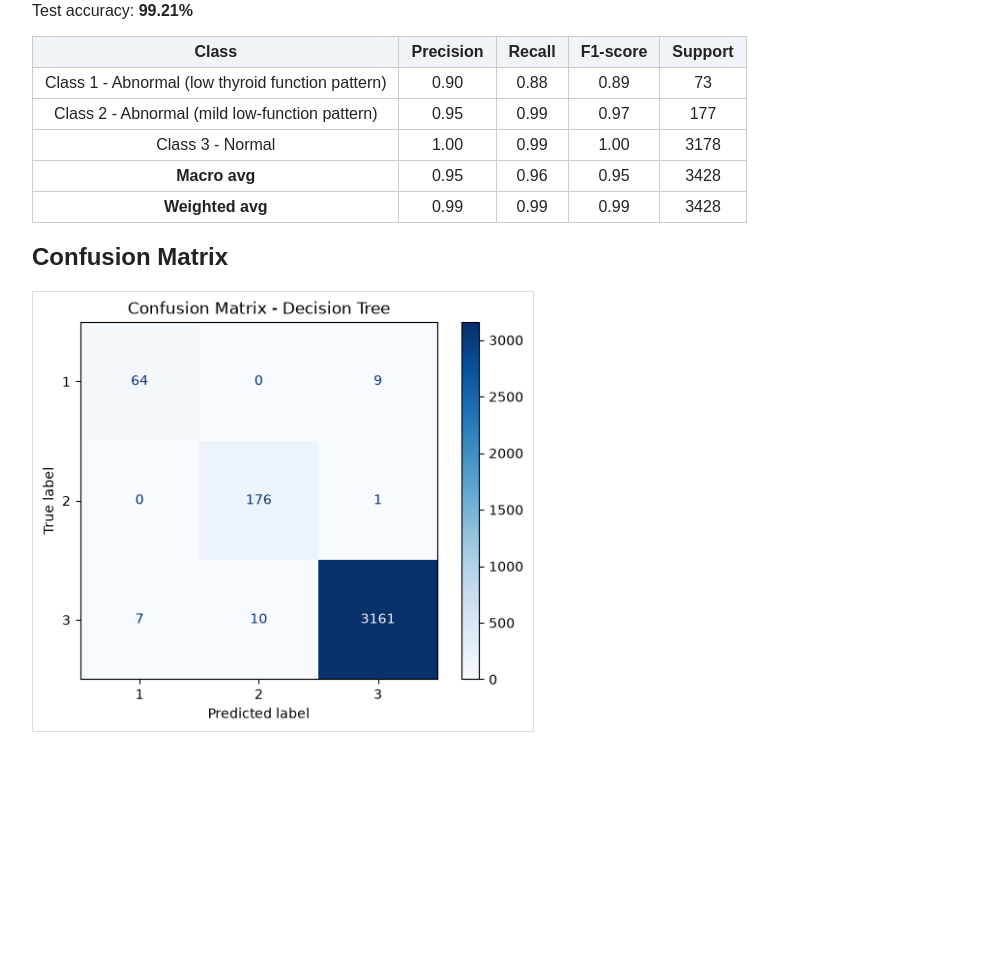
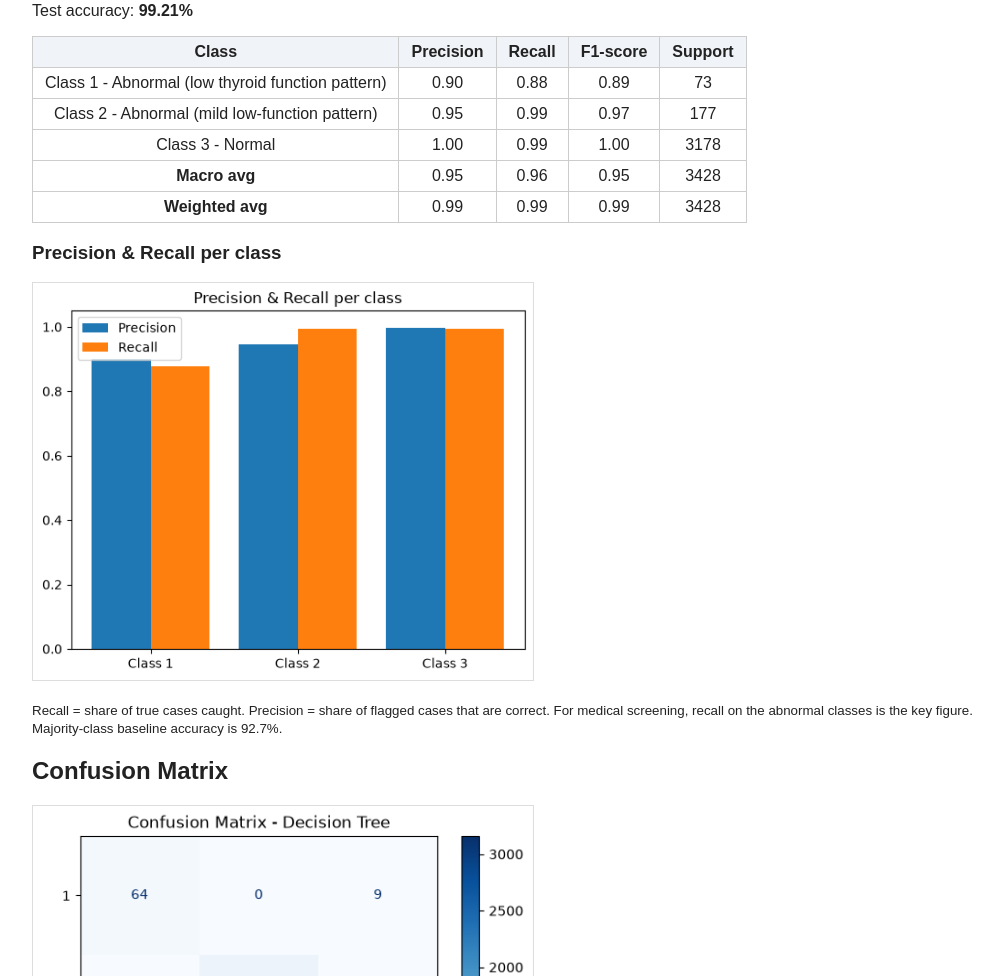
Before and after one commit to AthulluhtA/Thyroid-Disease-Prediction-1-, a Flask app: page / in a window 1280 px wide. Shown: the part 1061-2037 px from the top of the page, without its empty margins (128-1131 px from the left). Before the commit the page ends 1793 px from the top, so only its background shows below. Run offline with Flask 3, Linux system fonts and the light colour scheme; parts of the project's set-up code (start-up, migrations or seed data) failed here and were passed over.

Commit message:
Added Precision and Recall plot

```diff
--- a/flask_app/templates/index.html
+++ b/flask_app/templates/index.html
@@ -31,6 +31,11 @@
     <td>{{ "%.2f"|format(weighted['f1-score']) }}</td><td>{{ weighted.support|int }}</td></tr>
 </table>
 
+<h3>Precision &amp; Recall per class</h3>
+<img src="{{ url_for('static', filename='img/prec_recall.png') }}" alt="Precision and recall" style="max-width:500px">
+<p><small>Recall = share of true cases caught. Precision = share of flagged cases that are correct.
+For medical screening, recall on the abnormal classes is the key figure. Majority-class baseline accuracy is 92.7%.</small></p>
+
 <h2>Confusion Matrix</h2>
 <img src="{{ url_for('static', filename='img/confusion_matrix.png') }}" alt="Confusion matrix" style="max-width:500px">
 {% endblock %}
```
Also changed, not shown: flask_app/static/img/prec_recall.png (added).
